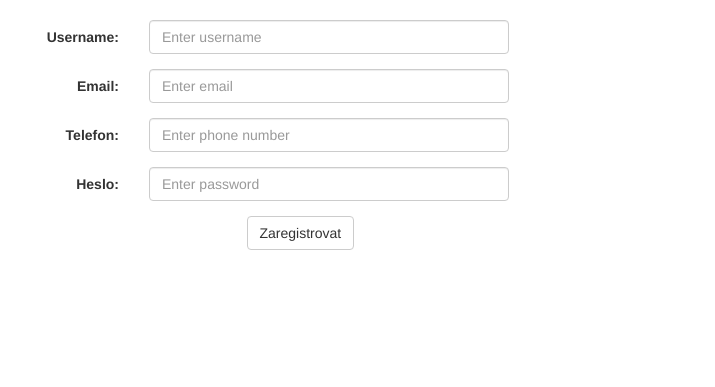
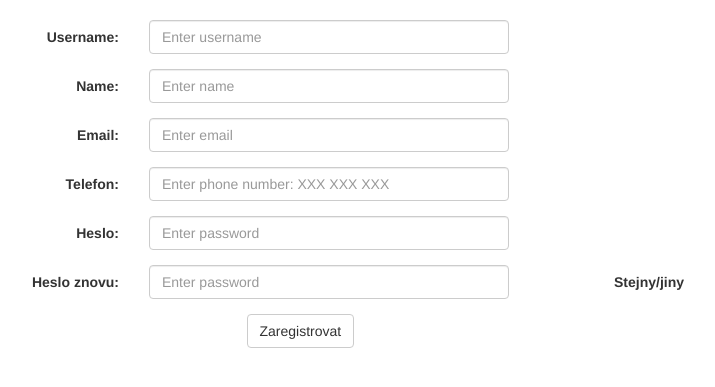
Before and after one commit to davidus6/alsdkjf, a PHP site: page /login.php in a window 1280 px wide; the page is wider, and only the part inside the window is pictured. Shown: the part 52-439 px from the top of that part, without its empty margins (311-1026 px from the left). Run offline with PHP 8.4, Linux system fonts and the light colour scheme; some libraries are stand-ins or nearby versions.

Commit message:
Add files via upload

```diff
--- /dev/null
+++ b/database.php
@@ -0,0 +1,28 @@
+<html>
+	<head>
+		<title>IIS projekt</title>
+	</head>
+	<body>
+		<?php
+			$servername = "localhost";
+			$username = "xjirus01";
+			$password = "o3dejive";
+			$dbname = "xjirus01";
+
+			$conn = new mysqli($servername, $username, $password, $dbname);
+			if ($conn->connect_error) {
+				die("Connection failed: " . $conn->connect_error);
+			}
+
+			/*$sql = "SELECT jmeno, prijmeni FROM testTable";
+			$result = $conn->query($sql);
+
+			if ($result->num_rows > 0) {
+				// output data of each row
+				while($row = $result->fetch_assoc()) {
+					echo "jmeno: " . $row["jmeno"]. " prijmeni: " . $row["prijmeni"]. "<br>";
+				}
+			}*/
+		?>
+	</body>
+</html>
--- a/login.php
+++ b/login.php
@@ -40,35 +40,85 @@
 			</div>
 		</div>
 	</nav>
+
+	<?php  include 'database.php';  ?>
+
+	<?php
+	//registrace zakaznika	---NEJDE DIAKRITIKA
+		if(isset($_POST['register'])){
+			//echo phpinfo();
+			//$hesloH = password_hash($_POST["pwd"], PASSWORD_DEFAULT);
+			$sql = "SELECT * FROM zakaznik WHERE login = '".$_POST["username"]."'";
+			$result = $conn->query($sql);
+			if ($result->num_rows > 0) {
+			    echo "User Already in Exists<br/>";
+			} else {
+				$sql = "INSERT INTO zakaznik (login, heslo, jmeno, email, tel_cislo)
+				VALUES ('".$_POST["username"]."','".$_POST["pwd"]."','".$_POST["name"]."','".$_POST["email"]."','".$_POST["phone"]."')";
+
+				if ($conn->query($sql) === TRUE) {
+					/*echo "New record created successfully";
+					$sql = "SELECT login, jmeno FROM zakaznik";
+					$result = $conn->query($sql);
+
+					if ($result->num_rows > 0) {
+						// output data of each row
+						while($row = $result->fetch_assoc()) {
+							echo "login: " . $row["login"]. "<br/>jmeno: " . $row["jmeno"]. "<br>";
+						}
+					}*/
+				} else {
+					//osetreni spatneho loginu nebo tak..
+					echo "Error: " . $sql . "<br>" . $conn->error;
+				}
+			}
+		}
+	?>
+
 		<div class="container">
-			<form class="form-horizontal">
+			<form action="registration.php" class="form-horizontal" method="post">
 				<div class="form-group row">
 					<label class="control-label col-sm-2 col-sm-offset-2" for="username">Username:</label>
 					<div class="col-sm-4">
-						<input type="username" class="form-control" id="username" placeholder="Enter username">
+						<input type="text" class="form-control" id="username" name="username" placeholder="Enter username" required>
+					</div>
+				</div>
+				<div class="form-group row">
+					<label class="control-label col-sm-2 col-sm-offset-2" for="name">Name:</label>
+					<div class="col-sm-4">
+						<input type="text" class="form-control" id="name" name="name" placeholder="Enter name" required>
 					</div>
 				</div>
 				<div class="form-group row">
 					<label class="control-label col-sm-2 col-sm-offset-2" for="email">Email:</label>
 					<div class="col-sm-4">
-						<input type="email" class="form-control" id="email" placeholder="Enter email">
+						<input type="email" class="form-control" id="email" name="email" placeholder="Enter email" required>
 					</div>
 				</div>
 				<div class="form-group row">
 					<label class="control-label col-sm-2 col-sm-offset-2" for="phone">Telefon:</label>
 					<div class="col-sm-4">
-						<input type="number" class="form-control" id="phone" placeholder="Enter phone number">
+						<input type="text" class="form-control" id="phone" name="phone" placeholder="Enter phone number: XXX XXX XXX">
 					</div>
 				</div>
 				<div class="form-group row">
 					<label class="control-label col-sm-2 col-sm-offset-2" for="pwd">Heslo:</label>
 					<div class="col-sm-4">
-						<input type="password" class="form-control" id="pwd" placeholder="Enter password">
+						<input type="password" class="form-control" id="pwd" name="pwd" placeholder="Enter password" required>
+					</div>
+				</div>
+				<div class="form-group row">
+					<label class="control-label col-sm-2 col-sm-offset-2" for="pwdcon">Heslo znovu:</label>
+					<div class="col-sm-4">
+						<input type="password" class="form-control" id="pwdcon" name="pwdcon" placeholder="Enter password" required>
+					</div>
+					<div class="col-sm-4">
+						<label class="control-label col-sm-2 col-sm-offset-2">Stejny/jiny</label>
 					</div>
 				</div>
 				<div class="form-group row">
 					<div class="col-sm-offset-5 col-sm-10">
-						<button type="submit" class="btn btn-default">Zaregistrovat</button>
+						<button type="submit" class="btn btn-default" name="register">Zaregistrovat</button>
 					</div>
 				</div>
 			</form>
```
Also changed, not shown: index.php (added, +45 -0 lines).
